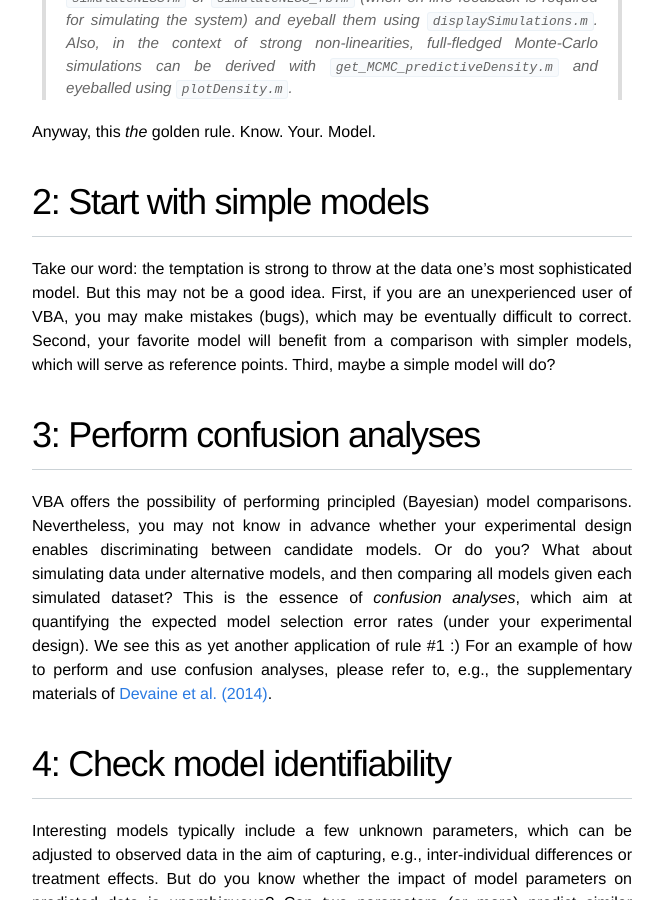
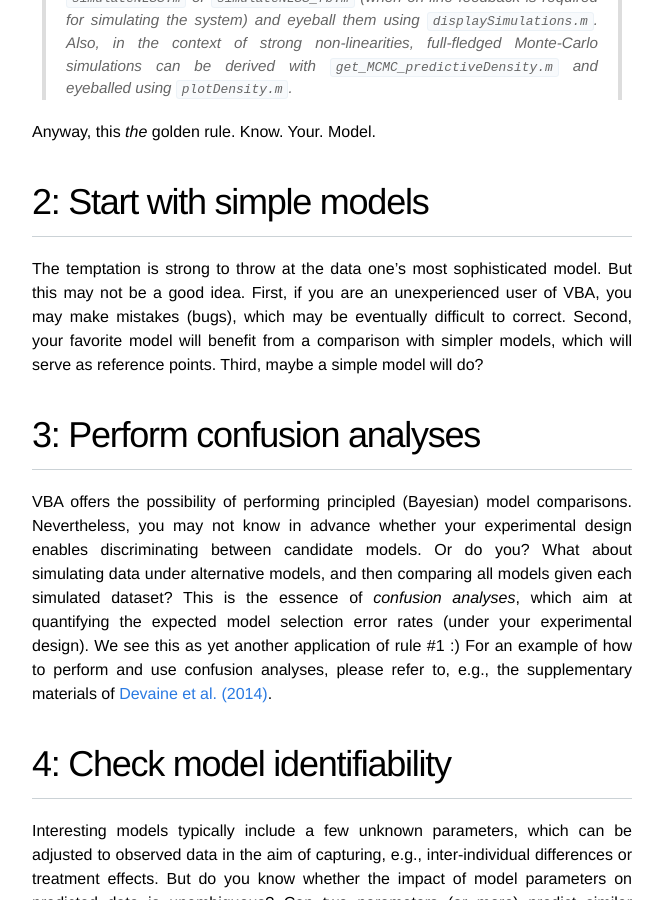
Before and after one commit to MBB-team/VBA-toolbox, a Jekyll site: the page built from _wiki/10-simple-rules.md, in a window 1280 px wide and 900 px high, scrolled down 1171 px. Shown: the whole window, without its empty margins (308-971 px from the left). Built offline with Jekyll 4.4.1, drawn with Linux system fonts in a browser that asks for light colours; nearby versions of some CDN libraries.

Commit message:
Update 10-simple-rules.md

```diff
--- a/_wiki/10-simple-rules.md
+++ b/_wiki/10-simple-rules.md
@@ -28,7 +28,7 @@
 
 # 2: Start with simple models
 
-Take our word: the temptation is strong to throw at the data one's most sophisticated model. But this may not be a good idea. First, if you are an unexperienced user of VBA, you may make mistakes (bugs), which may be eventually difficult to correct. Second, your favorite model will benefit from a comparison with simpler models, which will serve as reference points. Third, maybe a simple model will do?
+The temptation is strong to throw at the data one's most sophisticated model. But this may not be a good idea. First, if you are an unexperienced user of VBA, you may make mistakes (bugs), which may be eventually difficult to correct. Second, your favorite model will benefit from a comparison with simpler models, which will serve as reference points. Third, maybe a simple model will do?
 
 
 # 3: Perform confusion analyses
```
